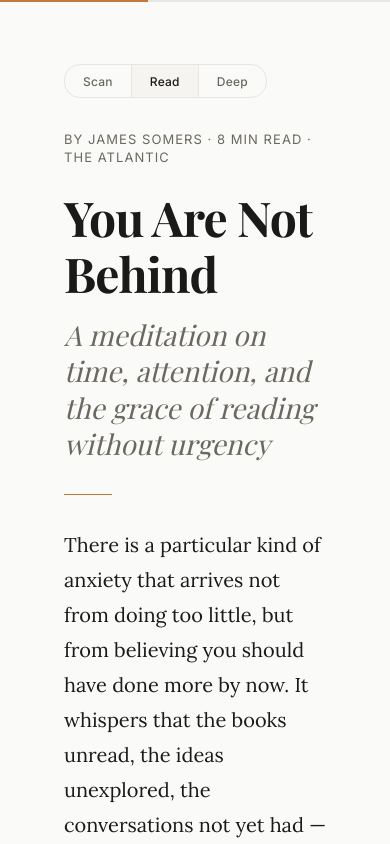
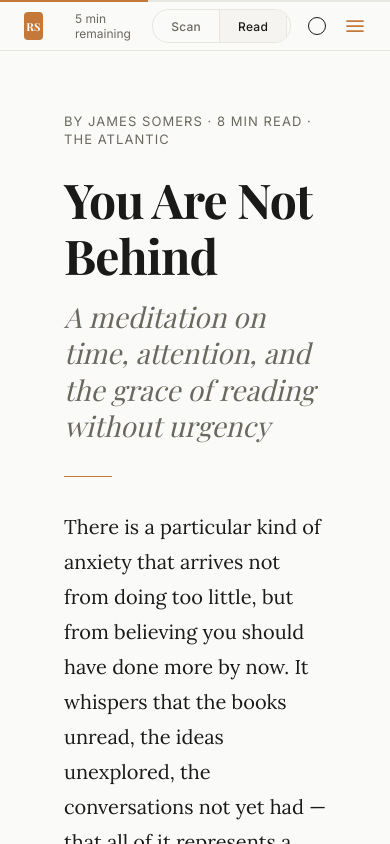
Before and after one commit to juideorankar23-blip/Readscape, a React (Vite) app: page / in a window 390 px wide. Shown: the top 844 px of the page. Built offline with nearby package versions, Linux system fonts and the light colour scheme; a web font is replaced by a local one.

Commit message:
feat: TopBar with theme cycler swatch and hamburger menu, theme applied to documentElement

```diff
--- a/src/App.jsx
+++ b/src/App.jsx
@@ -1,21 +1,31 @@
-import { useState } from 'react'
-import ProgressBar from './components/ProgressBar/ProgressBar'
-import PostureSwitcher from './components/PostureSwitcher/PostureSwitcher'
+import { useEffect, useState } from 'react'
+import TopBar from './components/TopBar/TopBar'
 
 function App() {
   const [posture, setPosture] = useState('read')
+  const [theme, setTheme] = useState('paper')
+
+  useEffect(() => {
+    document.documentElement.setAttribute('data-theme', theme)
+  }, [theme])
+
+  useEffect(() => {
+    document.documentElement.setAttribute('data-posture', posture)
+  }, [posture])
 
   return (
-    <div data-posture={posture}>
-      <div style={{ position: 'fixed', top: 0, left: 0, right: 0, zIndex: 10 }}>
-        <ProgressBar progress={38} />
-      </div>
+    <>
+      <TopBar
+        progress={38}
+        posture={posture}
+        onPostureChange={setPosture}
+        readTime={5}
+        theme={theme}
+        onThemeChange={setTheme}
+        onOpenPanel={() => console.log('open panel')}
+      />
 
-      <div style={{ padding: 'var(--rs-space-7)', maxWidth: '700px', margin: '0 auto' }}>
-        <div style={{ marginBottom: 'var(--rs-space-5)' }}>
-          <PostureSwitcher value={posture} onChange={setPosture} />
-        </div>
-
+      <div style={{ padding: 'var(--rs-space-7)', paddingTop: 'calc(48px + var(--rs-space-7))', maxWidth: '700px', margin: '0 auto' }}>
         <p className="rs-article-byline">BY JAMES SOMERS · 8 MIN READ · THE ATLANTIC</p>
         <h1 className="rs-article-title" style={{ marginTop: 'var(--rs-space-4)' }}>
           You Are Not Behind
@@ -32,7 +42,7 @@ function App() {
           keeping up.
         </p>
       </div>
-    </div>
+    </>
   )
 }
 
--- a/src/components/TopBar/TopBar.css
+++ b/src/components/TopBar/TopBar.css
@@ -0,0 +1,101 @@
+.rs-topbar {
+  position: fixed;
+  top: 0;
+  left: 0;
+  right: 0;
+  z-index: 100;
+  background-color: var(--rs-bg);
+  border-bottom: 1px solid var(--rs-border);
+  transition: opacity var(--rs-duration-base) var(--rs-ease),
+              background-color var(--rs-duration-base) var(--rs-ease);
+}
+
+.rs-topbar__row {
+  display: flex;
+  align-items: center;
+  gap: var(--rs-space-3);
+  height: 48px;
+  padding: 0 var(--rs-space-4);
+}
+
+.rs-topbar__logo {
+  display: flex;
+  align-items: center;
+  justify-content: center;
+  width: 28px;
+  height: 28px;
+  background-color: var(--rs-accent);
+  border-radius: var(--rs-radius-sm);
+}
+
+.rs-topbar__logo-mark {
+  font-family: var(--rs-font-display);
+  font-weight: 700;
+  font-size: 11px;
+  color: var(--rs-bg);
+  letter-spacing: 0.02em;
+}
+
+.rs-topbar__spacer {
+  flex: 1;
+}
+
+.rs-topbar__meta {
+  font-family: var(--rs-font-ui);
+  font-weight: 400;
+  font-size: 12px;
+  color: var(--rs-muted);
+}
+
+.rs-topbar__theme-btn {
+  display: flex;
+  align-items: center;
+  justify-content: center;
+  width: 32px;
+  height: 32px;
+  border-radius: 50%;
+  background: transparent;
+  border: none;
+  cursor: pointer;
+  transition: background-color var(--rs-duration-fast) var(--rs-ease);
+}
+
+.rs-topbar__theme-btn:hover {
+  background-color: var(--rs-surface);
+}
+
+.rs-topbar__theme-swatch {
+  display: block;
+  width: 18px;
+  height: 18px;
+  border-radius: 50%;
+  border: 1.5px solid;
+  transition: background-color var(--rs-duration-base) var(--rs-ease),
+              border-color var(--rs-duration-base) var(--rs-ease);
+}
+
+.rs-topbar__menu-btn {
+  display: flex;
+  align-items: center;
+  justify-content: center;
+  width: 32px;
+  height: 32px;
+  border-radius: 50%;
+  background: transparent;
+  border: none;
+  cursor: pointer;
+  transition: background-color var(--rs-duration-fast) var(--rs-ease);
+}
+
+.rs-topbar__menu-btn:hover {
+  background-color: var(--rs-surface);
+}
+
+.rs-topbar__menu-icon {
+  color: var(--rs-accent);
+  transition: opacity var(--rs-duration-fast) var(--rs-ease);
+}
+
+.rs-topbar__menu-btn:hover .rs-topbar__menu-icon {
+  opacity: 0.7;
+}
--- a/src/components/TopBar/TopBar.jsx
+++ b/src/components/TopBar/TopBar.jsx
@@ -0,0 +1,88 @@
+import ProgressBar from '../ProgressBar/ProgressBar'
+import PostureSwitcher from '../PostureSwitcher/PostureSwitcher'
+import './TopBar.css'
+
+const THEMES = [
+  { id: 'paper', label: 'Paper', swatch: '#FAFAF8', ring: '#1A1A18' },
+  { id: 'dusk', label: 'Dusk', swatch: '#141412', ring: '#E8E6DF' },
+  { id: 'aged', label: 'Aged', swatch: '#F5EDD8', ring: '#2C2416' },
+  { id: 'ambient', label: 'Ambient', swatch: '#EEEAF5', ring: '#7C6EA8' },
+]
+
+function TopBar({
+  progress = 0,
+  posture = 'read',
+  onPostureChange,
+  readTime,
+  theme = 'paper',
+  onThemeChange,
+  onOpenPanel,
+}) {
+  const cycleTheme = () => {
+    const i = THEMES.findIndex((t) => t.id === theme)
+    const next = THEMES[(i + 1) % THEMES.length]
+    onThemeChange?.(next.id)
+  }
+
+  const activeTheme = THEMES.find((t) => t.id === theme) ?? THEMES[0]
+
+  return (
+    <header className="rs-topbar">
+      <ProgressBar progress={progress} />
+
+      <div className="rs-topbar__row">
+        <div className="rs-topbar__logo" aria-label="Readscape">
+          <span className="rs-topbar__logo-mark">RS</span>
+        </div>
+
+        <div className="rs-topbar__spacer" />
+
+        {readTime != null && (
+          <span className="rs-topbar__meta">
+            {readTime} min remaining
+          </span>
+        )}
+
+        <PostureSwitcher value={posture} onChange={onPostureChange} />
+
+        <button
+          type="button"
+          className="rs-topbar__theme-btn"
+          onClick={cycleTheme}
+          aria-label={`Theme: ${activeTheme.label}. Click to change.`}
+          title={activeTheme.label}
+        >
+          <span
+            className="rs-topbar__theme-swatch"
+            style={{
+              backgroundColor: activeTheme.swatch,
+              borderColor: activeTheme.ring,
+            }}
+          />
+        </button>
+
+        <button
+          type="button"
+          className="rs-topbar__menu-btn"
+          aria-label="Open preferences"
+          onClick={onOpenPanel}
+        >
+          <svg
+            className="rs-topbar__menu-icon"
+            width="18"
+            height="14"
+            viewBox="0 0 18 14"
+            fill="none"
+            aria-hidden="true"
+          >
+            <line x1="1" y1="2" x2="17" y2="2" stroke="currentColor" strokeWidth="1.75" strokeLinecap="round" />
+            <line x1="1" y1="7" x2="17" y2="7" stroke="currentColor" strokeWidth="1.75" strokeLinecap="round" />
+            <line x1="1" y1="12" x2="17" y2="12" stroke="currentColor" strokeWidth="1.75" strokeLinecap="round" />
+          </svg>
+        </button>
+      </div>
+    </header>
+  )
+}
+
+export default TopBar
```
